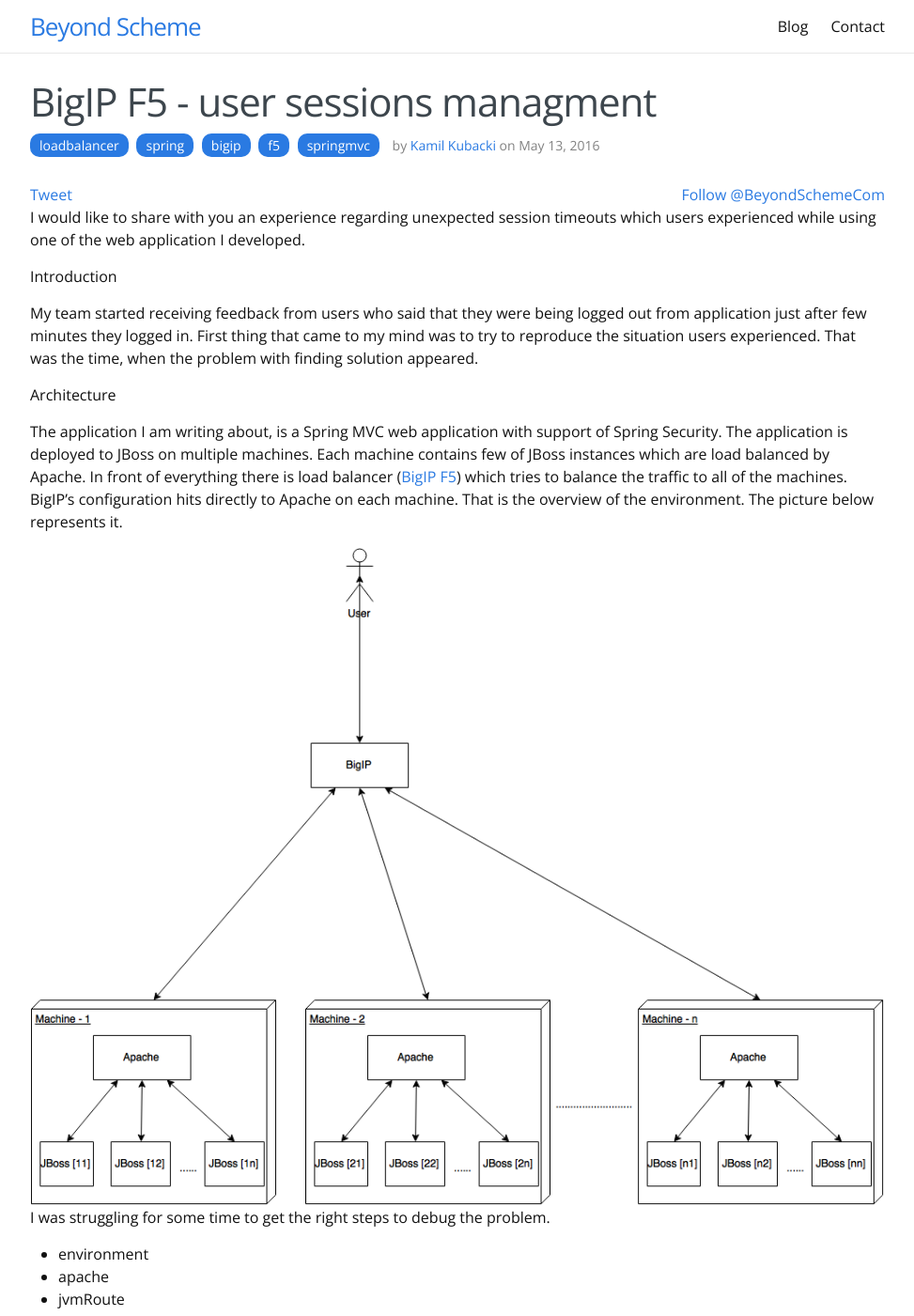
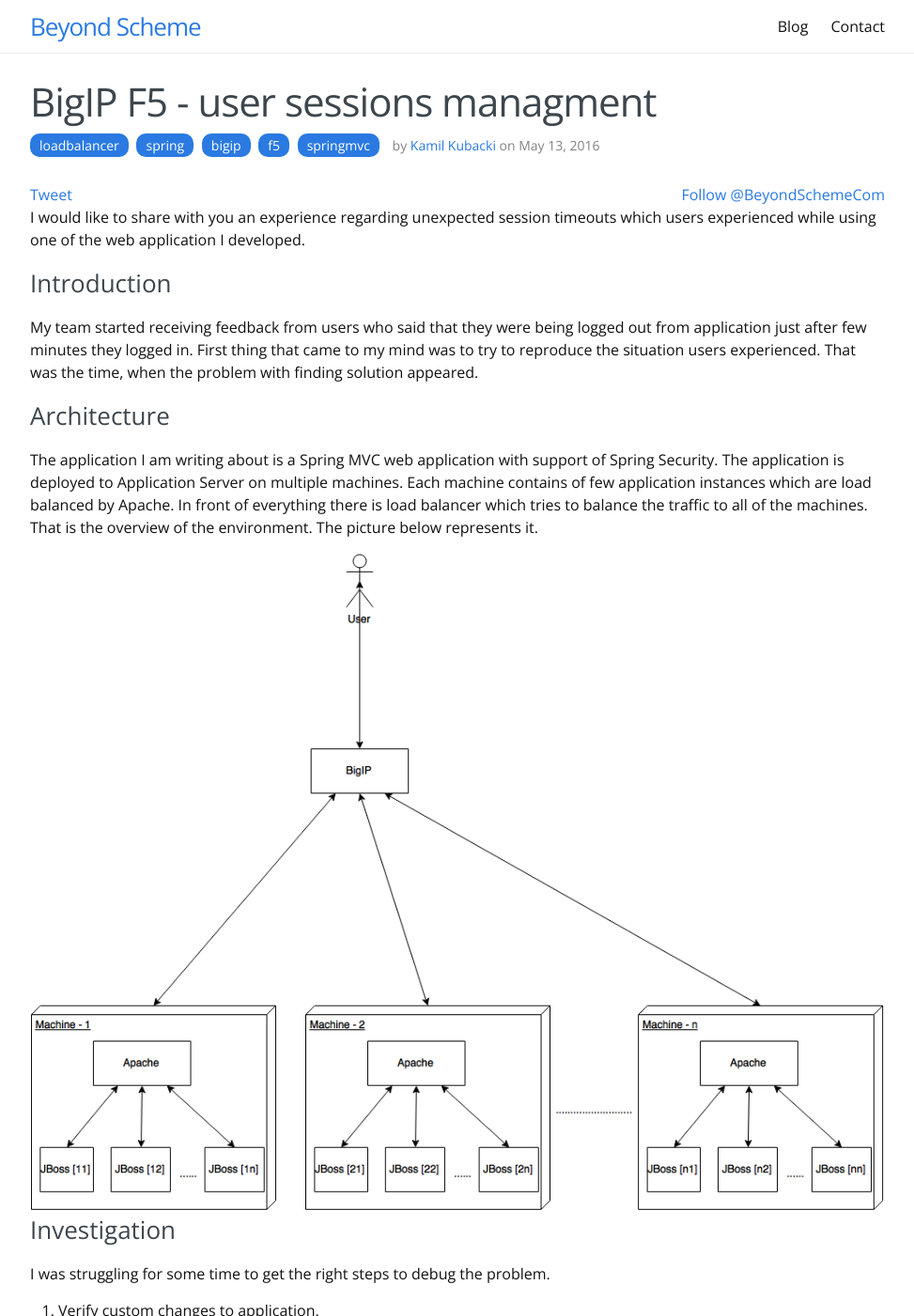
Before and after one commit to BeyondScheme/BeyondScheme.github.io, a Jekyll site: the page built from _posts/2016-05-13-load-balancer-user-sessions.md, in a window 1280 px wide and 1400 px high. Shown: the whole window at 94% size, without its empty margins (153-1126 px from the left). Built offline with Jekyll 4.4.1, drawn with Linux system fonts in a browser that asks for light colours; nearby versions of some CDN libraries; comment, search, counter and statistics services are not loaded; some of the changed text lies outside the part shown.

Commit message:
Changing the order of topics

```diff
--- a/_posts/2016-05-13-load-balancer-user-sessions.md
+++ b/_posts/2016-05-13-load-balancer-user-sessions.md
@@ -9,27 +9,38 @@
 I would like to share with you an experience regarding unexpected session timeouts which users experienced
 while using one of the web application I developed.
 
-Introduction
+<h3>Introduction</h3>
 
 My team started receiving feedback from users who said that they were being logged out from application just after
 few minutes they logged in. First thing that came to my mind was to try to reproduce the situation users experienced.
 That was the time, when the problem with finding solution appeared.
 
-Architecture
+<h3>Architecture</h3>
 
-The application I am writing about, is a Spring MVC web application with support of Spring Security.
-The application is deployed to JBoss on multiple machines. Each machine contains few of JBoss instances which
-are load balanced by Apache. In front of everything there is load balancer
-(<a href="https://f5.com/products/big-ip">BigIP F5</a>) which tries to balance the traffic to all of the machines.
-BigIP's configuration hits directly to Apache on each machine. That is the overview of the environment.
-The picture below represents it.
+The application I am writing about is a Spring MVC web application with support of Spring Security.
+The application is deployed to Application Server on multiple machines. Each machine contains of few application instances which
+are load balanced by Apache. In front of everything there is load balancer which tries to balance the traffic to all of the machines.
+That is the overview of the environment. The picture below represents it.
 
 
 <img src="/images/blog/posts/load-balancer-user-sessions/architecture.png" style="float:right;margin-left:20px;" />
 
+<h3>Investigation</h3>
+
 I was struggling for some time to get the right steps to debug the problem.
 
+1. Verify custom changes to application.
+2. Verify users' flow on Google Analytics.
+3. Enable Session logging.
+4. Check cookies.
+5. Verify load balancing configuration.
 
+
+<h3>Solution</h3>
+
+
+- httpsessionlistener
+- httpsessioneventpublisher
 - environment
 - apache
 - jvmRoute
```
Also changed, not shown: images/blog/posts/load-balancer-user-sessions/Architecture.xml (+1 -1 lines).
